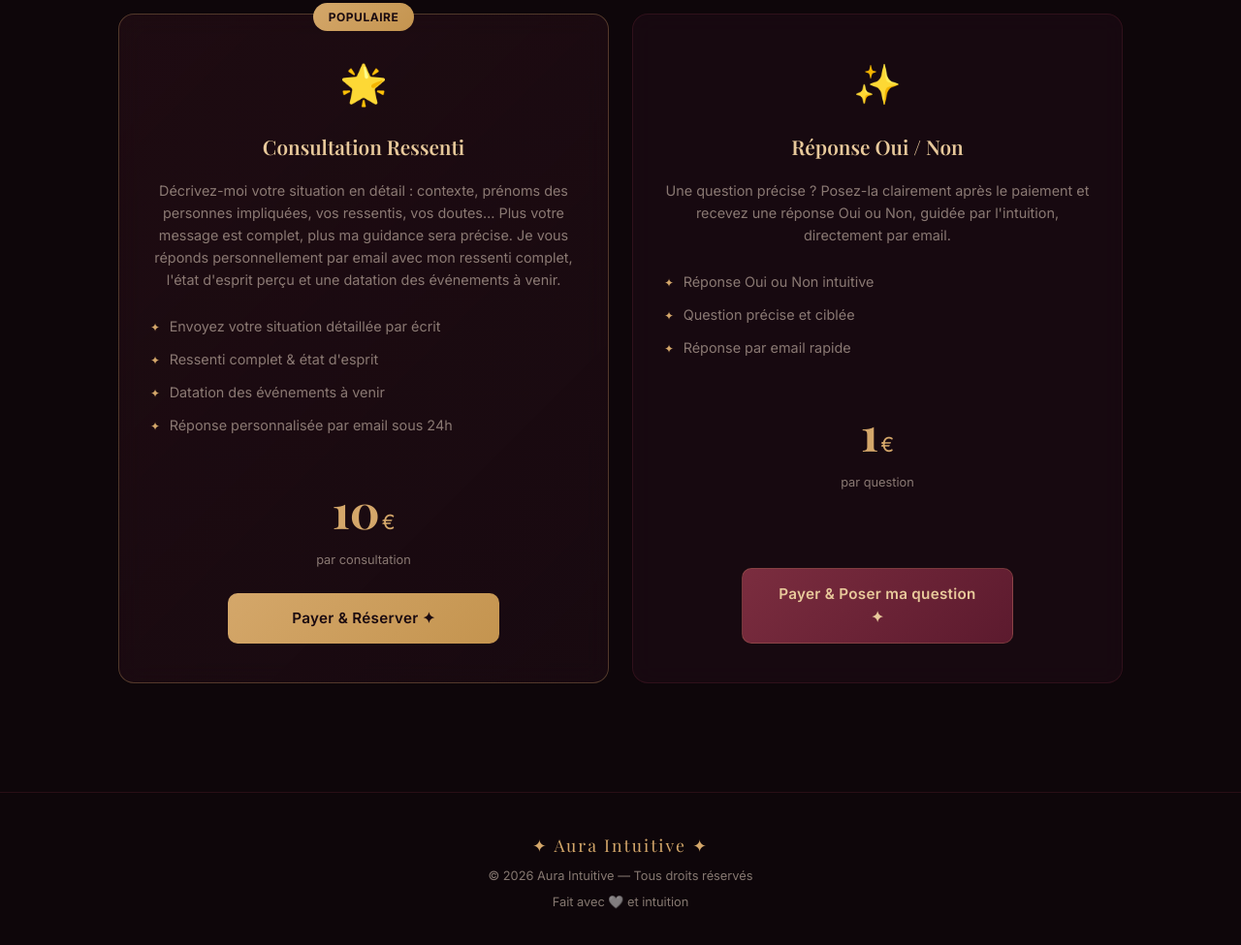
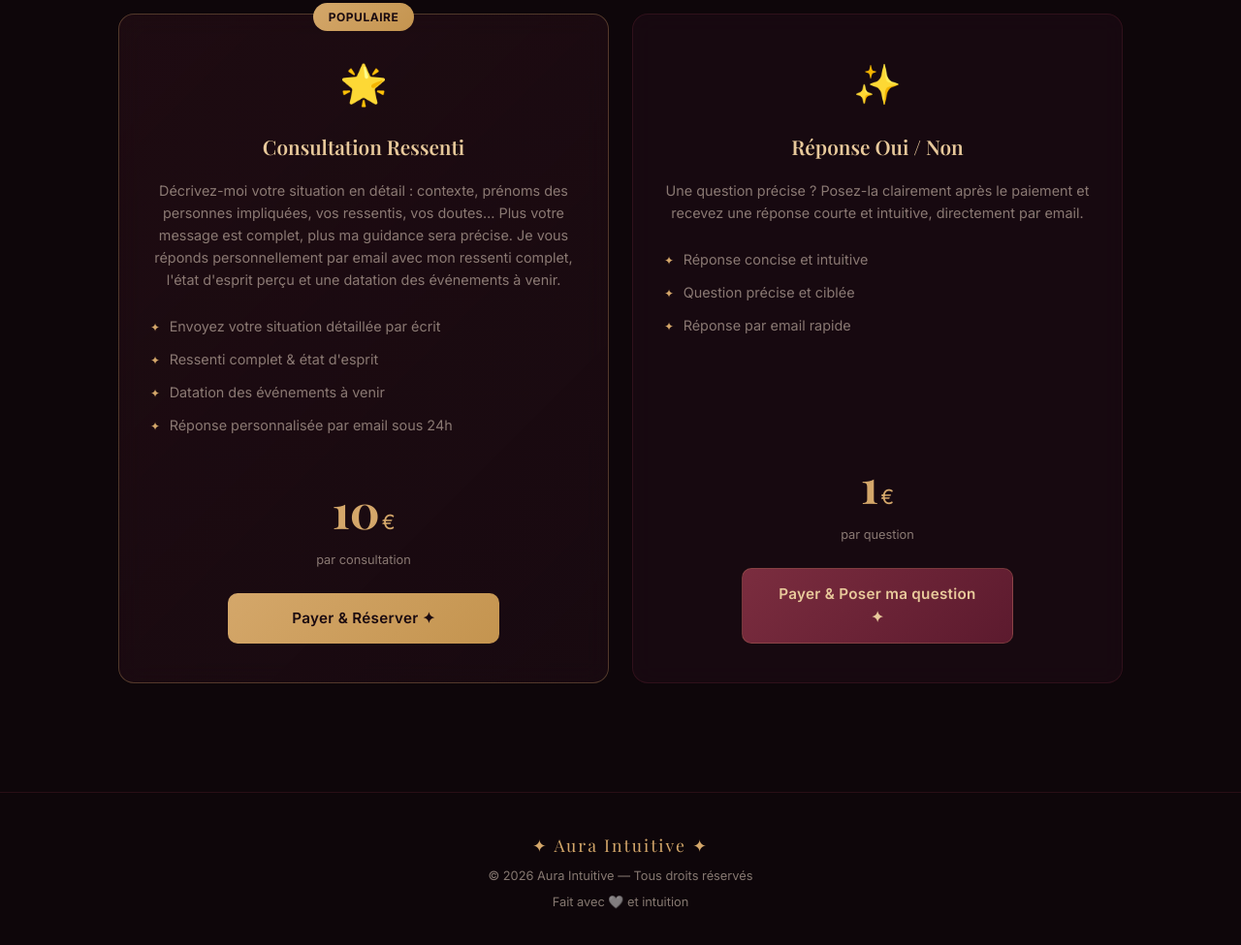
Before and after one commit to NicolasMsk/Aura-Intuitive, a website: page public/index.html in a window 1280 px wide. Shown: the part 2176-3151 px from the top of the page at 97% size. Drawn offline with nearby package versions, Linux system fonts and the light colour scheme; a web font is replaced by a local one.

Commit message:
Align pricing cards: price and CTA at same level

```diff
--- a/public/index.html
+++ b/public/index.html
@@ -127,10 +127,10 @@
                 <h3>Réponse Oui / Non</h3>
                 <p class="card-desc">
                     Une question précise ? Posez-la clairement après le paiement
-                    et recevez une réponse Oui ou Non, guidée par l'intuition, directement par email.
+                    et recevez une réponse courte et intuitive, directement par email.
                 </p>
                 <ul class="card-features">
-                    <li><span class="check">✦</span> Réponse Oui ou Non intuitive</li>
+                    <li><span class="check">✦</span> Réponse concise et intuitive</li>
                     <li><span class="check">✦</span> Question précise et ciblée</li>
                     <li><span class="check">✦</span> Réponse par email rapide</li>
                 </ul>
--- a/public/style.css
+++ b/public/style.css
@@ -519,6 +519,7 @@ a {
     text-align: left;
     width: 100%;
     margin-bottom: 1.5rem;
+    flex-grow: 1;
 }
 
 .card-features li {
```
